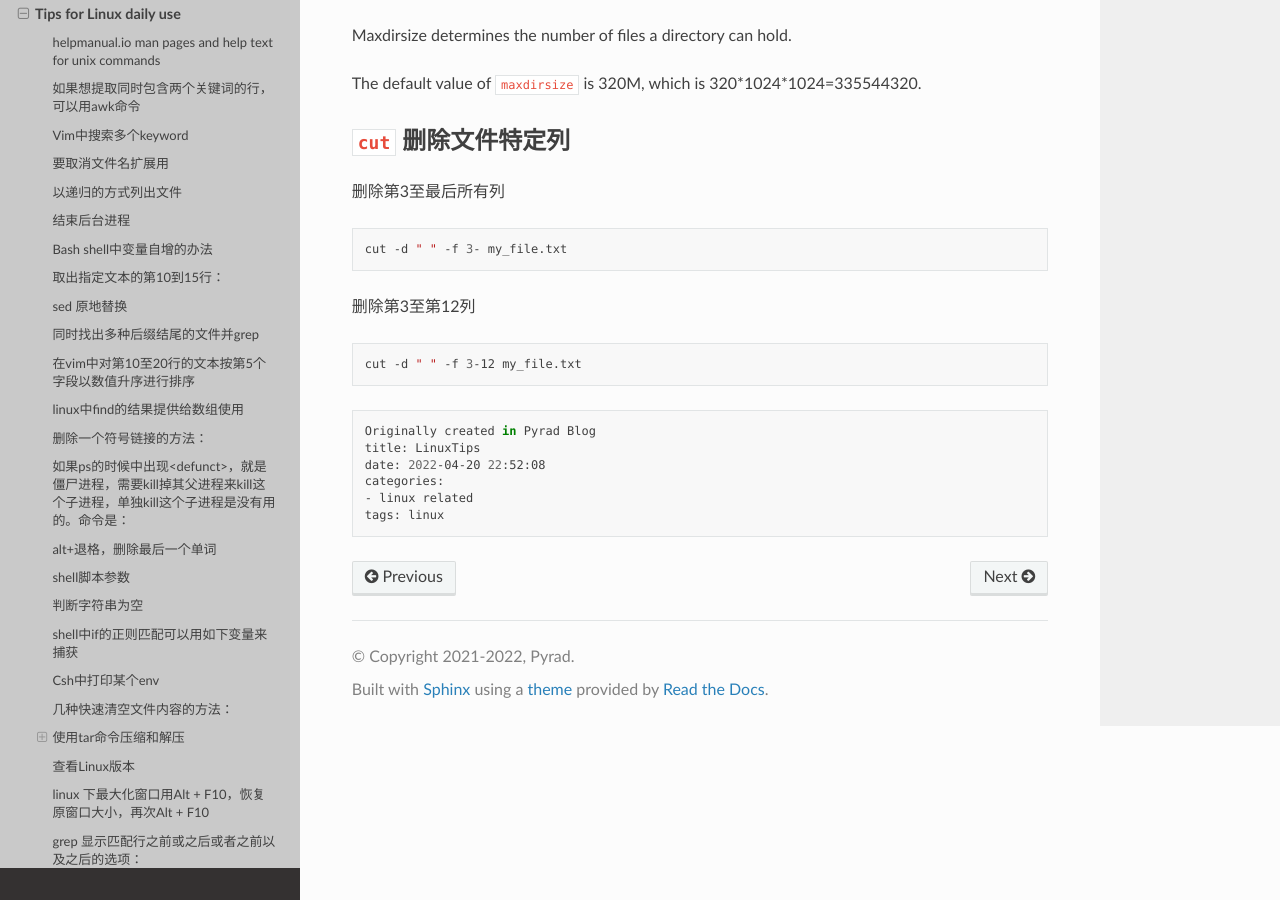
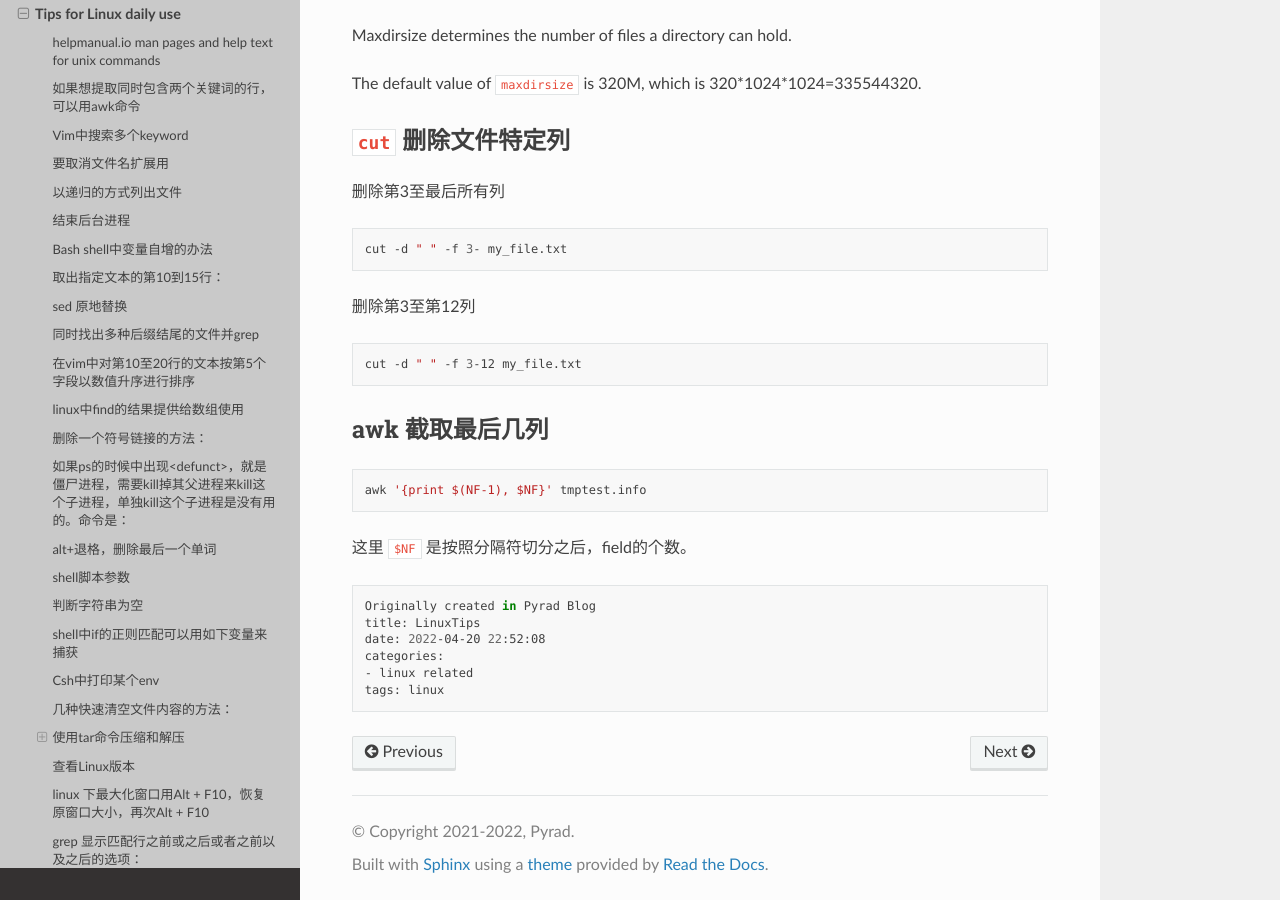
Before and after one commit to Pyrad/pyradnotes, a Sphinx documentation site: the page built from source/Linux/linuxTips.md, in a window 1280 px wide and 900 px high, scrolled down 18079 px. Built offline with Sphinx 7.4.7 and the Read the Docs theme 2.0.0, drawn with Linux system fonts in a browser that asks for light colours.

Commit message:
Linux Get last a few columns by awk

````diff
--- a/source/Linux/linuxTips.md
+++ b/source/Linux/linuxTips.md
@@ -852,7 +852,13 @@ cut -d " " -f 3- my_file.txt
 cut -d " " -f 3-12 my_file.txt
 ```
 
+## awk 截取最后几列
 
+```shell
+awk '{print $(NF-1), $NF}' tmptest.info
+```
+
+这里 `$NF` 是按照分隔符切分之后，field的个数。
 
 
 
````
